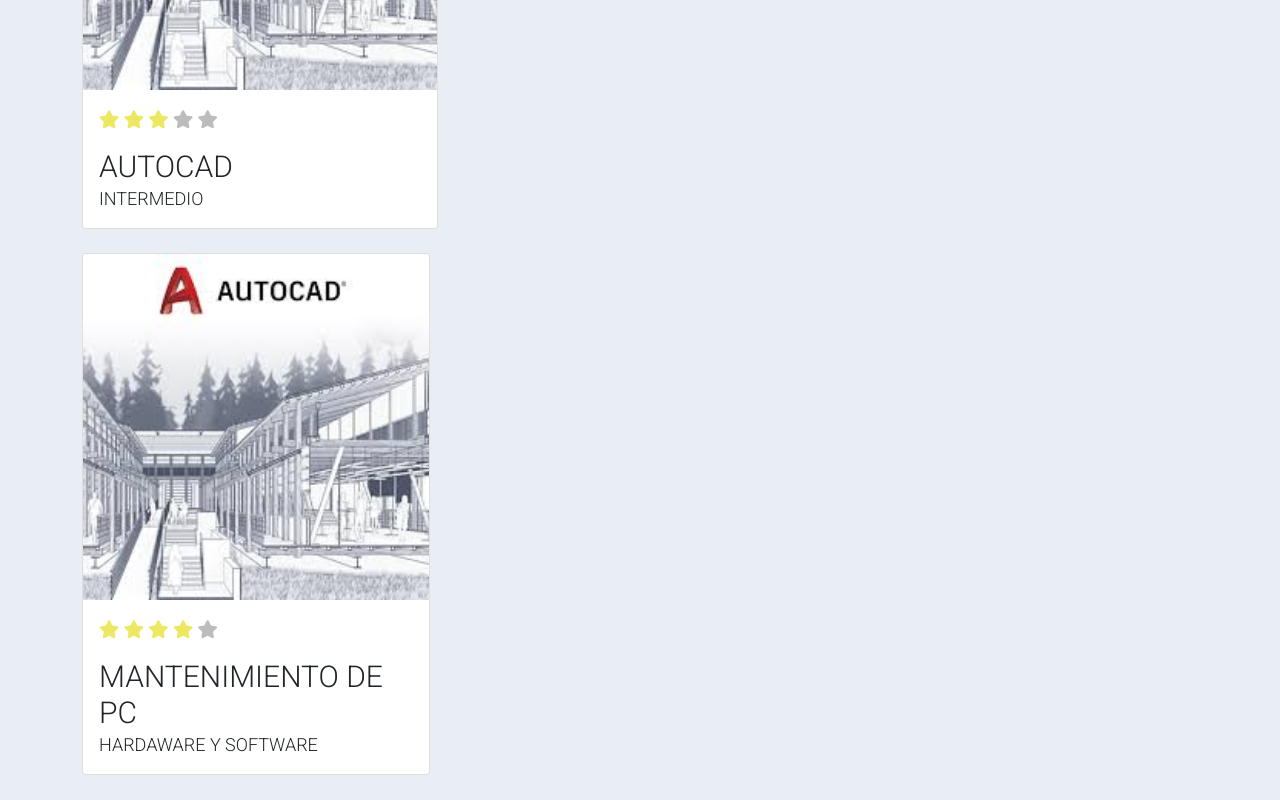
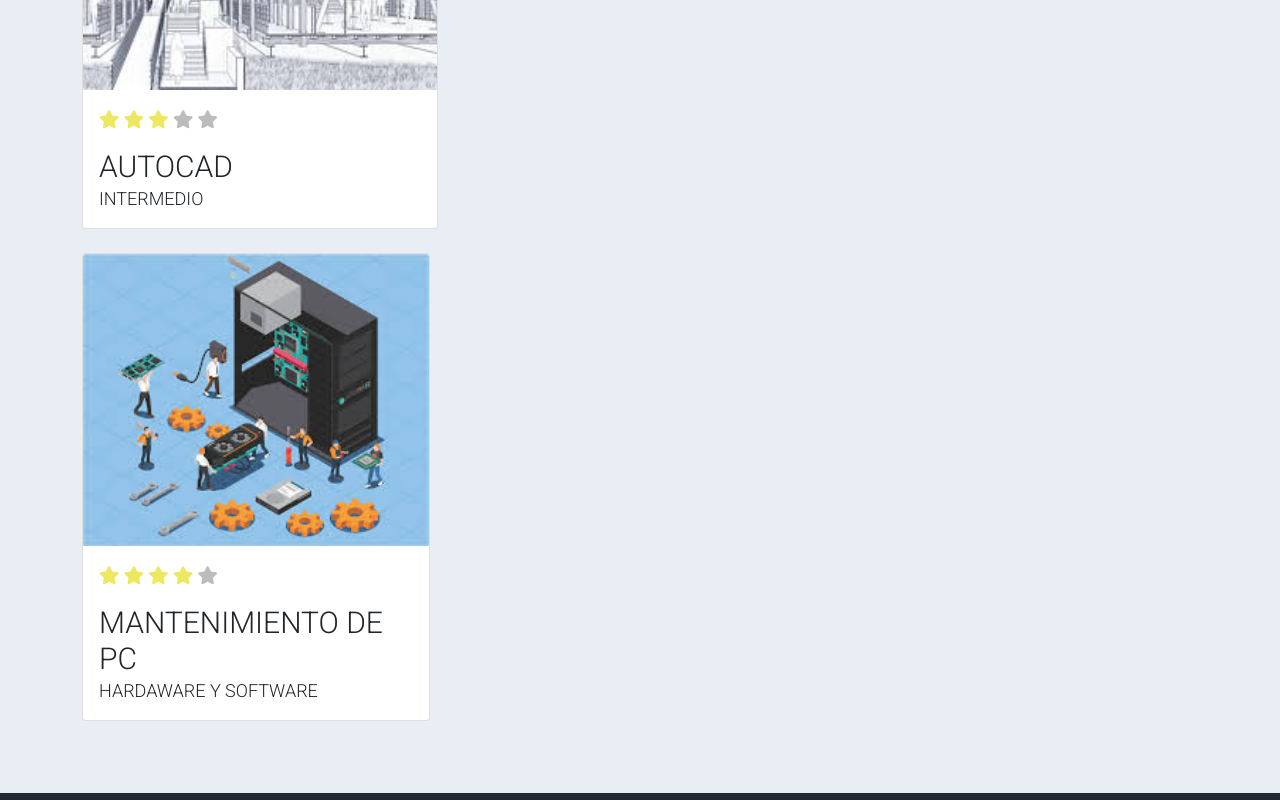
Before and after one commit to nacholits/GuerreroIgnacio, a plain HTML site: page index.html in a window 1280 px wide. Shown: the part 2799-3599 px from the top of the page. Drawn offline with Linux system fonts and the light colour scheme.

Commit message:
Update index.html

```diff
--- a/index.html
+++ b/index.html
@@ -361,7 +361,7 @@
                 <div class="col-12 col-md-4 mb-4">
                     <div class="card h-100">
 
-                            <img src="GuerreroIgnacio/assets/img/imaes.jpg" class="card-img-top" alt="...">
+                            <img src="./assets/img/imaes.jpg" class="card-img-top" alt="...">
                         </a>
                         <div class="card-body">
                             <ul class="list-unstyled d-flex justify-content-between">
@@ -386,7 +386,7 @@
                 <div class="col-12 col-md-4 mb-4">
                     <div class="card h-100">
 
-                            <img src="GuerreroIgnacio/assets/img/imaes.jpg" class="card-img-top" alt="...">
+                            <img src="./assets/img/pc.jpg" class="card-img-top" alt="...">
                         </a>
                         <div class="card-body">
                             <ul class="list-unstyled d-flex justify-content-between">
```
